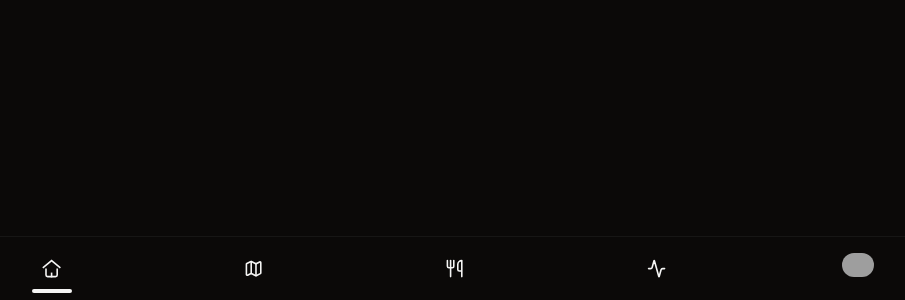
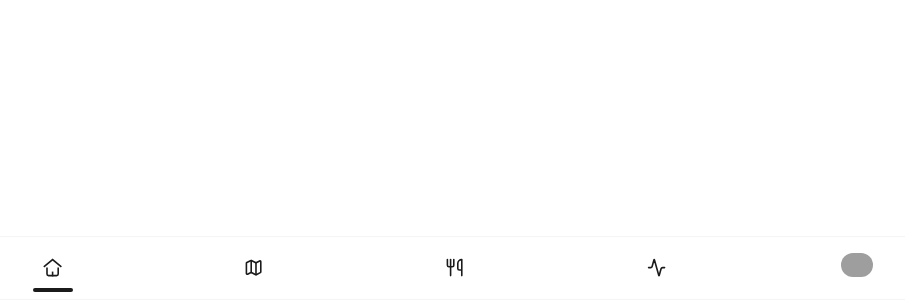
Before and after one commit to amrohan/orivio, an Angular app: page / in a window 1280 px wide. Shown: the part 500-800 px from the top of the page, without its empty margins (185-1090 px from the left). Built offline with nearby package versions, Linux system fonts and the light colour scheme; grey boxes are pictures that could not be loaded.

Commit message:
feat: add blur docs and card design

```diff
--- a/package.json
+++ b/package.json
@@ -29,7 +29,6 @@
     "@angular/platform-browser": "^21.2.5",
     "@angular/router": "^21.2.5",
     "@tailwindcss/postcss": "^4.1.13",
-    "daisyui": "^5.1.14",
     "postcss": "^8.5.6",
     "rxjs": "~7.8.0",
     "tailwindcss": "^4.1.13",
@@ -37,10 +36,11 @@
   },
   "devDependencies": {
     "@angular/build": "^21.2.3",
-    "@angular/cdk": "^21.0.5",
+    "@angular/cdk": "^21.2.3",
     "@angular/cli": "^21.2.3",
     "@angular/compiler-cli": "^21.2.5",
     "@types/jasmine": "~5.1.0",
+    "daisyui": "^5.5.19",
     "jasmine-core": "~5.9.0",
     "karma": "~6.4.0",
     "karma-chrome-launcher": "~3.2.0",
--- a/src/app/app.ts
+++ b/src/app/app.ts
@@ -1,8 +1,6 @@
 import { Component, signal } from '@angular/core';
 import { RouterOutlet } from '@angular/router';
-import { Dashboard } from './pages/dashboard/dashboard';
-import {Dock} from './components/dock/dock';
-import {SearchBar} from './components/header/search-bar.component';
+import { Dock } from './components/dock/dock';
 
 @Component({
   selector: 'app-root',
--- a/src/app/components/dock/dock.ts
+++ b/src/app/components/dock/dock.ts
@@ -1,64 +1,117 @@
 import { Component } from '@angular/core';
-import { RouterLink, RouterLinkActive} from '@angular/router';
+import { RouterLink, RouterLinkActive } from '@angular/router';
 
 @Component({
   selector: 'app-dock',
-  imports: [RouterLink,RouterLinkActive],
-  template:`
-    <div class="dock max-w-5xl mx-auto">
-      <a routerLink="/" routerLinkActive="dock-active" [routerLinkActiveOptions]="{exact:true}">
+  imports: [RouterLink, RouterLinkActive],
+  template: `
+    <div
+      class="dock max-w-5xl mx-auto z-20
+         backdrop-blur-md
+         bg-base-100/60
+         border border-base-300/50
+         rounded-t-xl"
+    >
+      <a routerLink="/" routerLinkActive="dock-active" [routerLinkActiveOptions]="{ exact: true }">
         <svg class="size-[1.2em]" xmlns="http://www.w3.org/2000/svg" viewBox="0 0 24 24">
           <g fill="currentColor" stroke-linejoin="miter" stroke-linecap="butt">
-            <polyline points="1 11 12 2 23 11" fill="none" stroke="currentColor" stroke-miterlimit="10"
-                      stroke-width="2"></polyline>
-            <path d="m5,13v7c0,1.105.895,2,2,2h10c1.105,0,2-.895,2-2v-7" fill="none" stroke="currentColor"
-                  stroke-linecap="square" stroke-miterlimit="10" stroke-width="2"></path>
-            <line x1="12" y1="22" x2="12" y2="18" fill="none" stroke="currentColor" stroke-linecap="square"
-                  stroke-miterlimit="10" stroke-width="2"></line>
+            <polyline
+              points="1 11 12 2 23 11"
+              fill="none"
+              stroke="currentColor"
+              stroke-miterlimit="10"
+              stroke-width="2"
+            ></polyline>
+            <path
+              d="m5,13v7c0,1.105.895,2,2,2h10c1.105,0,2-.895,2-2v-7"
+              fill="none"
+              stroke="currentColor"
+              stroke-linecap="square"
+              stroke-miterlimit="10"
+              stroke-width="2"
+            ></path>
+            <line
+              x1="12"
+              y1="22"
+              x2="12"
+              y2="18"
+              fill="none"
+              stroke="currentColor"
+              stroke-linecap="square"
+              stroke-miterlimit="10"
+              stroke-width="2"
+            ></line>
           </g>
         </svg>
       </a>
       <a routerLink="/places" routerLinkActive="dock-active">
-        <svg xmlns="http://www.w3.org/2000/svg" width="24" height="24" viewBox="0 0 24 24" fill="none"
-             stroke="currentColor" stroke-width="2" stroke-linecap="round" stroke-linejoin="round"
-             class="size-[1.2em]">
+        <svg
+          xmlns="http://www.w3.org/2000/svg"
+          width="24"
+          height="24"
+          viewBox="0 0 24 24"
+          fill="none"
+          stroke="currentColor"
+          stroke-width="2"
+          stroke-linecap="round"
+          stroke-linejoin="round"
+          class="size-[1.2em]"
+        >
           <path
-            d="M14.106 5.553a2 2 0 0 0 1.788 0l3.659-1.83A1 1 0 0 1 21 4.619v12.764a1 1 0 0 1-.553.894l-4.553 2.277a2 2 0 0 1-1.788 0l-4.212-2.106a2 2 0 0 0-1.788 0l-3.659 1.83A1 1 0 0 1 3 19.381V6.618a1 1 0 0 1 .553-.894l4.553-2.277a2 2 0 0 1 1.788 0z"/>
-          <path d="M15 5.764v15"/>
-          <path d="M9 3.236v15"/>
+            d="M14.106 5.553a2 2 0 0 0 1.788 0l3.659-1.83A1 1 0 0 1 21 4.619v12.764a1 1 0 0 1-.553.894l-4.553 2.277a2 2 0 0 1-1.788 0l-4.212-2.106a2 2 0 0 0-1.788 0l-3.659 1.83A1 1 0 0 1 3 19.381V6.618a1 1 0 0 1 .553-.894l4.553-2.277a2 2 0 0 1 1.788 0z"
+          />
+          <path d="M15 5.764v15" />
+          <path d="M9 3.236v15" />
         </svg>
       </a>
 
       <a routerLink="/food" routerLinkActive="dock-active">
-        <svg xmlns="http://www.w3.org/2000/svg" width="24" height="24" viewBox="0 0 24 24" fill="none"
-             stroke="currentColor" stroke-width="2" stroke-linecap="round" stroke-linejoin="round"
-             class="size-[1.2em]">
-          <path d="M3 2v7c0 1.1.9 2 2 2h4a2 2 0 0 0 2-2V2"/>
-          <path d="M7 2v20"/>
-          <path d="M21 15V2a5 5 0 0 0-5 5v6c0 1.1.9 2 2 2h3Zm0 0v7"/>
+        <svg
+          xmlns="http://www.w3.org/2000/svg"
+          width="24"
+          height="24"
+          viewBox="0 0 24 24"
+          fill="none"
+          stroke="currentColor"
+          stroke-width="2"
+          stroke-linecap="round"
+          stroke-linejoin="round"
+          class="size-[1.2em]"
+        >
+          <path d="M3 2v7c0 1.1.9 2 2 2h4a2 2 0 0 0 2-2V2" />
+          <path d="M7 2v20" />
+          <path d="M21 15V2a5 5 0 0 0-5 5v6c0 1.1.9 2 2 2h3Zm0 0v7" />
         </svg>
       </a>
 
       <a routerLink="/tracker" routerLinkActive="dock-active">
-        <svg xmlns="http://www.w3.org/2000/svg" width="24" height="24" viewBox="0 0 24 24" fill="none"
-             stroke="currentColor" stroke-width="2" stroke-linecap="round" stroke-linejoin="round"
-             class="size-[1.2em]">
+        <svg
+          xmlns="http://www.w3.org/2000/svg"
+          width="24"
+          height="24"
+          viewBox="0 0 24 24"
+          fill="none"
+          stroke="currentColor"
+          stroke-width="2"
+          stroke-linecap="round"
+          stroke-linejoin="round"
+          class="size-[1.2em]"
+        >
           <path
-            d="M22 12h-2.48a2 2 0 0 0-1.93 1.46l-2.35 8.36a.25.25 0 0 1-.48 0L9.24 2.18a.25.25 0 0 0-.48 0l-2.35 8.36A2 2 0 0 1 4.49 12H2"/>
+            d="M22 12h-2.48a2 2 0 0 0-1.93 1.46l-2.35 8.36a.25.25 0 0 1-.48 0L9.24 2.18a.25.25 0 0 0-.48 0l-2.35 8.36A2 2 0 0 1 4.49 12H2"
+          />
         </svg>
       </a>
 
       <a routerLink="/settings" routerLinkActive="dock-active">
-
         <div class="size-8 rounded-full">
           <img
             class="avatar rounded-full"
-            src="https://avatars.githubusercontent.com/u/73811790?s=400&u=7b81fb28f1d47be6c0230fec7f10b75a04a1f100&v=4"/>
+            src="https://avatars.githubusercontent.com/u/73811790?s=400&u=7b81fb28f1d47be6c0230fec7f10b75a04a1f100&v=4"
+          />
         </div>
       </a>
     </div>
-  `
+  `,
 })
-export class Dock {
-
-}
+export class Dock {}
--- a/src/app/components/trip-card/trip-card.ts
+++ b/src/app/components/trip-card/trip-card.ts
@@ -1,41 +1,86 @@
-import {Component, computed, input} from '@angular/core';
-import {Trip} from '../../models/trip';
-import {DatePipe} from '@angular/common';
+import { Component, computed, input } from '@angular/core';
+import { Trip } from '../../models/trip';
+import { DatePipe } from '@angular/common';
 
 @Component({
   selector: 'app-trip-card',
   template: `
     <div
-      class="card card-compact image-full w-full h-60 shadow-md border border-base-content/10 rounded-md overflow-hidden group"
+      class="card card-compact w-full h-60 rounded-xl overflow-hidden group
+         bg-base-200 border border-base-300
+         hover:shadow-xl transition duration-300"
     >
-      <figure class="overflow-hidden">
+      <!-- IMAGE -->
+      <figure class="relative w-full h-full overflow-hidden">
         <img
           [src]="trip().coverImageUrl"
-          alt="Shoes"
-          class="object-cover w-full h-full transition-transform duration-500 ease-in-out group-hover:scale-110"
+          alt="trip image"
+          class="object-cover w-full h-full
+             transition-transform duration-700 ease-out
+             group-hover:scale-110"
         />
+
+        <!-- SOFT FADE OVERLAY (very light) -->
+        <div
+          class="absolute inset-0
+             bg-gradient-to-t
+             from-black/40
+             via-black/10
+             to-transparent"
+        ></div>
+
+        <!-- BOTTOM GLOW (helps text readability without harshness) -->
+        <div
+          class="absolute bottom-0 left-0 right-0 h-32
+             bg-gradient-to-t from-black/50 to-transparent"
+        ></div>
       </figure>
-      <div class="card-body justify-end">
-        <div>
-          <h2 class="card-title text-xl md:text-2xl text-base-content">
+
+      <!-- CONTENT -->
+      <div
+        class="card-body justify-end absolute inset-0 z-10
+           p-4 md:p-5
+           backdrop-blur-[1.5px]"
+      >
+        <div class="space-y-1">
+          <!-- TITLE -->
+          <h2
+            class="card-title text-xl md:text-2xl font-semibold
+               bg-gradient-to-t from-white to-white/70
+               bg-clip-text text-transparent
+               drop-shadow-[0_2px_6px_rgba(0,0,0,0.6)]"
+          >
             {{ trip().title }}
           </h2>
-          <p class="text-base-content/80 mt-0.5 md:mt-2">
-            Your trips start in
-            <span class="text-base-content">4 Days</span>
+
+          <!-- SUBTEXT -->
+          <p
+            class="text-sm
+               bg-gradient-to-t from-white/90 to-white/50
+               bg-clip-text text-transparent"
+          >
+            Your trip starts in
+            <span class="text-primary font-medium drop-shadow-sm"> 4 Days </span>
           </p>
-          <p class="text-base-content/60">
-            {{ trip().startDate | date:'MMM d' }} - {{ trip().endDate | date:'MMM d' }} ({{daysRemaining()}} Days)</p>
+
+          <!-- DATE -->
+          <p
+            class="text-xs
+               bg-gradient-to-t from-white/80 to-white/40
+               bg-clip-text text-transparent"
+          >
+            {{ trip().startDate | date: 'MMM d' }} -
+            {{ trip().endDate | date: 'MMM d' }}
+            ({{ daysRemaining() }} Days)
+          </p>
         </div>
       </div>
     </div>
   `,
-  imports: [
-    DatePipe
-  ]
+  imports: [DatePipe],
 })
 export class TripCard {
-  trip = input.required<Trip>()
+  trip = input.required<Trip>();
   daysRemaining = computed(() => {
     const today = new Date();
     const start = new Date(this.trip().startDate);
--- a/src/index.html
+++ b/src/index.html
@@ -1,11 +1,11 @@
 <!doctype html>
-<html lang="en">
+<html lang="en" data-theme="orivio-light">
   <head>
-  <meta charset="utf-8">
+    <meta charset="utf-8" />
     <title>Orivio</title>
-  <base href="/">
-  <meta name="viewport" content="width=device-width, initial-scale=1">
-  <link rel="icon" type="image/x-icon" href="favicon.ico">
+    <base href="/" />
+    <meta name="viewport" content="width=device-width, initial-scale=1" />
+    <link rel="icon" type="image/x-icon" href="favicon.ico" />
   </head>
   <body>
     <app-root></app-root>
--- a/src/styles.css
+++ b/src/styles.css
@@ -2,14 +2,16 @@
 @import 'tailwindcss';
 
 @plugin "daisyui" {
-  themes:orivio --default;
+  themes:
+    orivio-light --default,
+    orivio;
 }
 
 @plugin "daisyui/theme" {
-  name: "orivio";
+  name: 'orivio';
   default: true;
   prefersdark: true;
-  color-scheme: "dark";
+  color-scheme: 'dark';
   --color-base-100: oklch(14% 0.004 49.25);
   --color-base-200: oklch(21% 0.006 56.043);
   --color-base-300: oklch(26% 0.007 34.298);
@@ -40,7 +42,57 @@
   --noise: 1;
 }
 
-html,body {
+@plugin "daisyui/theme" {
+  name: 'orivio-light';
+  default: false;
+  prefersdark: false;
+  color-scheme: 'light';
+
+  /* True neutral base (slightly warm) */
+  --color-base-100: oklch(100% 0 0);
+  --color-base-200: oklch(97% 0 0);
+  --color-base-300: oklch(94% 0 0);
+  --color-base-content: oklch(22% 0 0);
+
+  /* Brand = ONLY place with color */
+  --color-primary: oklch(62% 0.12 66.29);
+  --color-primary-content: oklch(100% 0 0);
+
+  /* Keep everything else neutral */
+  --color-secondary: oklch(92% 0 0);
+  --color-secondary-content: oklch(30% 0 0);
+
+  --color-accent: oklch(95% 0 0);
+  --color-accent-content: oklch(30% 0 0);
+
+  --color-neutral: oklch(96% 0 0);
+  --color-neutral-content: oklch(28% 0 0);
+
+  /* Status = slightly muted */
+  --color-info: oklch(65% 0.1 250);
+  --color-info-content: oklch(100% 0 0);
+
+  --color-success: oklch(65% 0.12 140);
+  --color-success-content: oklch(100% 0 0);
+
+  --color-warning: oklch(75% 0.13 85);
+  --color-warning-content: oklch(25% 0.05 85);
+
+  --color-error: oklch(65% 0.14 25);
+  --color-error-content: oklch(100% 0 0);
+
+  /* THIS is what makes it look premium */
+  --radius-selector: 0.5rem;
+  --radius-field: 0.375rem;
+  --radius-box: 0.5rem;
+
+  --border: 1px;
+  --depth: 0;
+  --noise: 0;
+}
+
+html,
+body {
   font-family: 'Roboto', sans-serif;
   font-optical-sizing: auto;
   font-weight: 400;
```
Also changed, not shown: 1 other file (tests, documents, lock files or other folders). Lines whose indentation alone changed are shown as unchanged.
